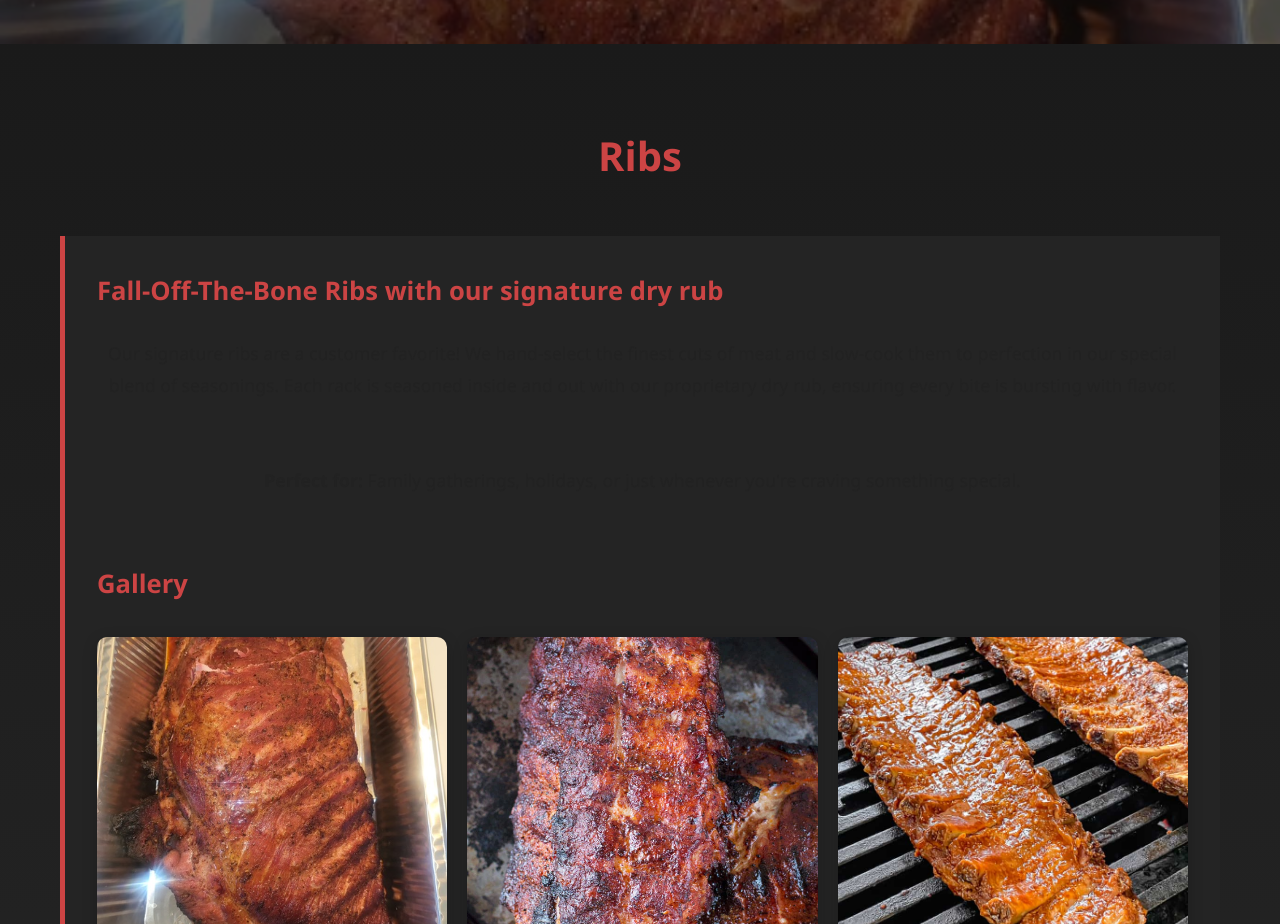
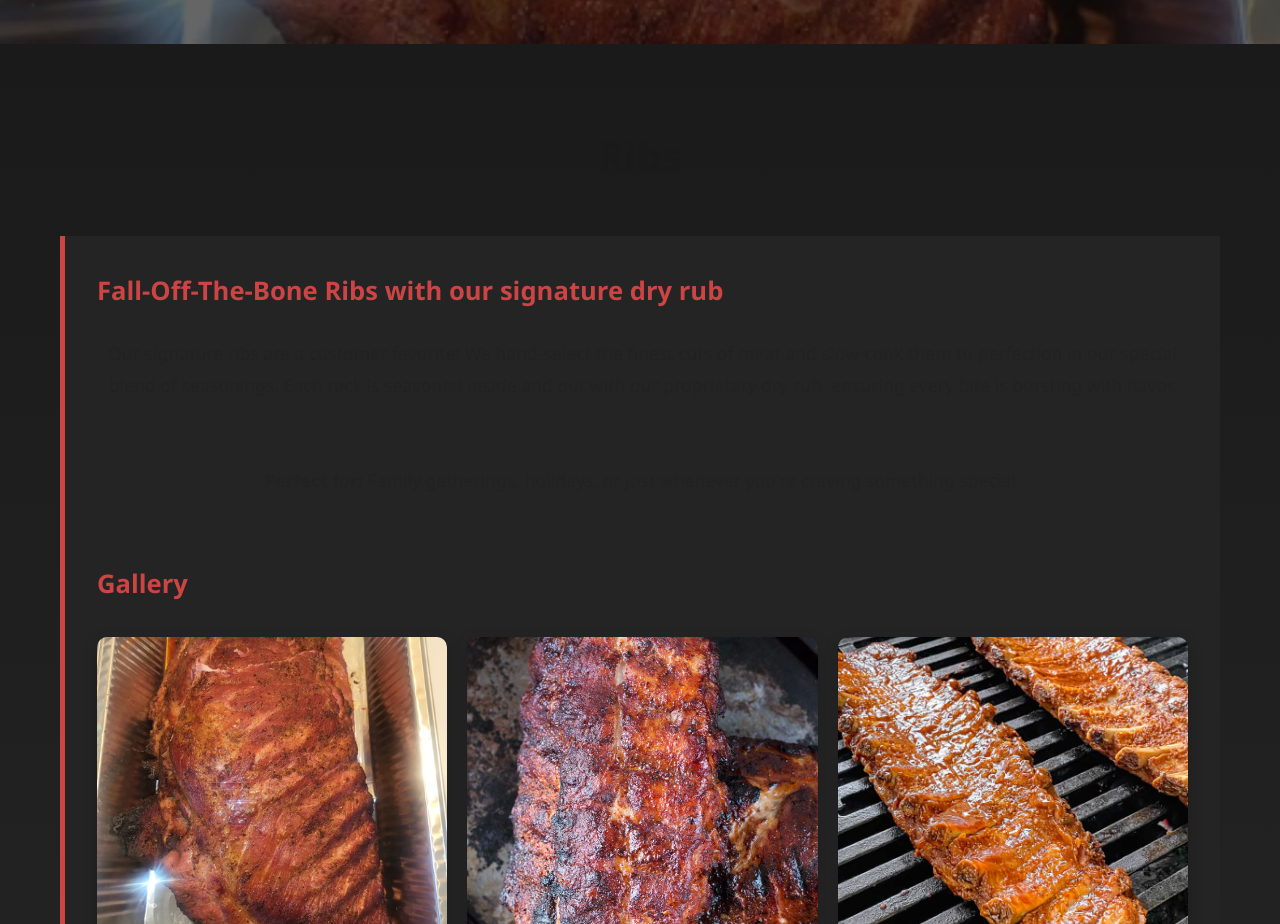
Before and after one commit to Diamond-Queen/BBQ---SECRET, a React (Vite) app: page /ribs in a window 1280 px wide. Shown: the part 837-1761 px from the top of the page. Built offline with nearby package versions, Linux system fonts and the light colour scheme.

Commit message:
color for ribs menu-item-detail p words change

```diff
--- a/stylesheets/index.css
+++ b/stylesheets/index.css
@@ -759,7 +759,7 @@ a {
   color: var(--text-light);
 }
 
-.page-ribs .menu h2 {
+.page-ribs .menu h2 p {
   color: var(--ribs-accent);
 }
 
```
